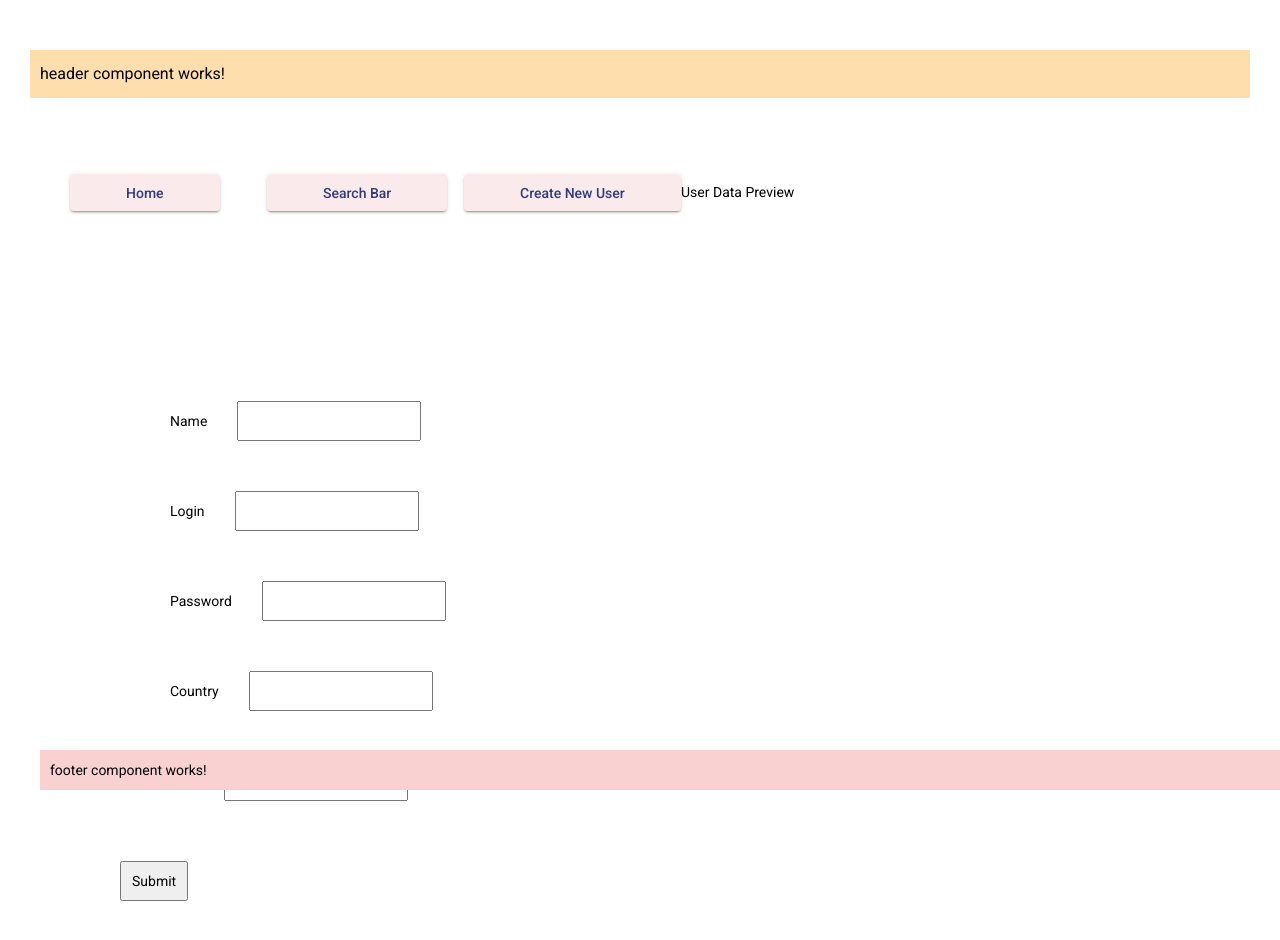
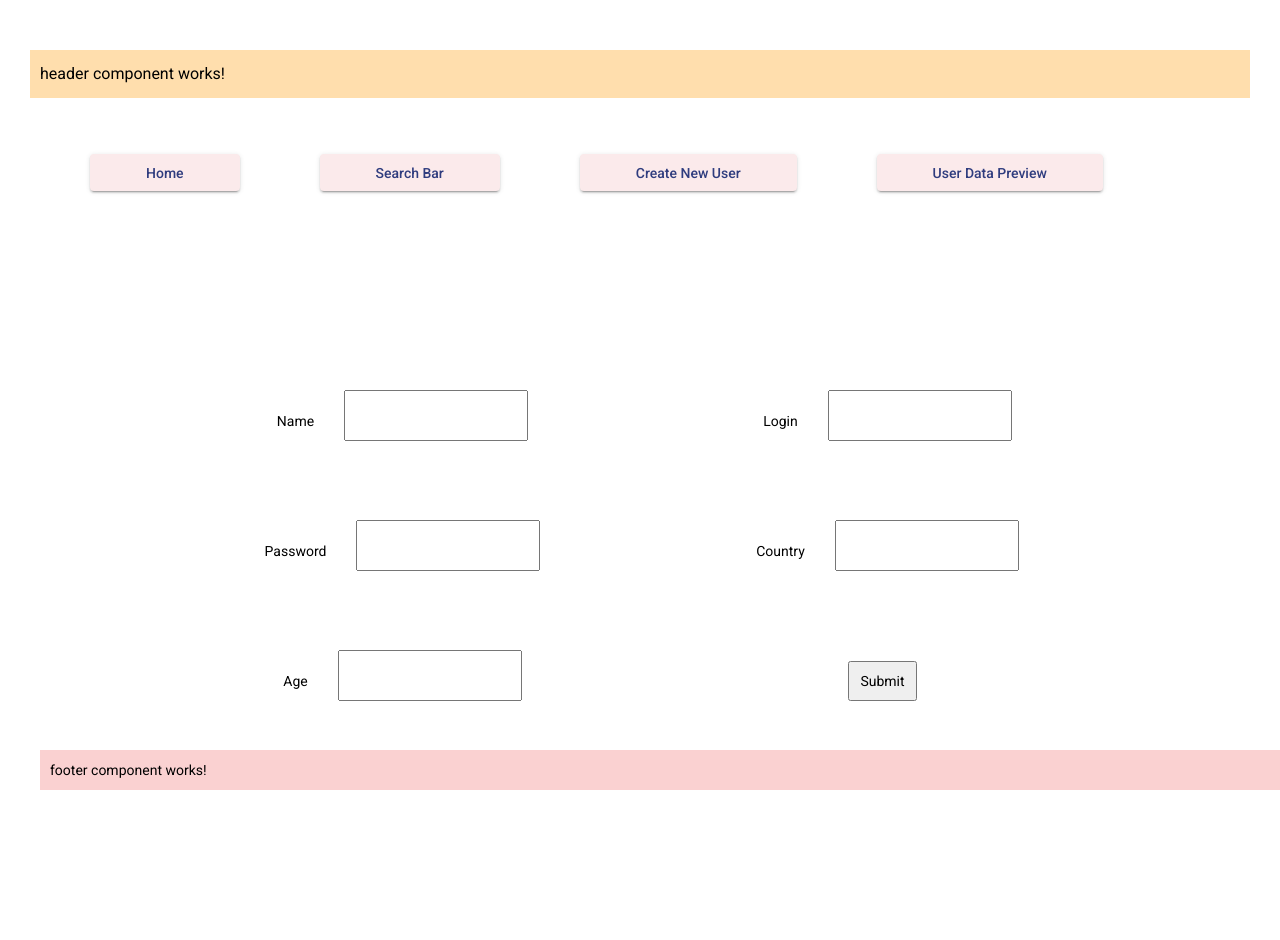
Before and after one commit to Stasiek99/AA-Angular-public, an Angular app: page /create-new-user in a window 1280 px wide. Shown: the top 940 px of the page. After the commit the page ends 899 px from the top, so only its background shows below. Built offline with nearby package versions, Linux system fonts and the light colour scheme.

Commit message:
Added flex layout in CreateNewUserComponent

```diff
--- a/package.json
+++ b/package.json
@@ -18,6 +18,7 @@
     "@angular/common": "~13.3.0",
     "@angular/compiler": "~13.3.0",
     "@angular/core": "~13.3.0",
+    "@angular/flex-layout": "^13.0.0-beta.38",
     "@angular/forms": "~13.3.0",
     "@angular/material": "^13.3.9",
     "@angular/platform-browser": "~13.3.0",
--- a/src/app/app.component.html
+++ b/src/app/app.component.html
@@ -10,7 +10,7 @@
     <button mat-raised-button><a (click)="goToCreateUser()">Create New User</a></button>
   </li>
   <li>
-    <a (click)="goToUserPresentation()">User Data Preview</a>
+    <button mat-raised-button><a (click)="goToUserPresentation()">User Data Preview</a></button>
   </li>
 </ul>
 <router-outlet></router-outlet>
--- a/src/app/app.component.scss
+++ b/src/app/app.component.scss
@@ -1,6 +1,8 @@
 ul li {
-  display: inline-block;
+  display: inline;
   width: 15%;
+  padding: 30px;
+  margin-bottom: 5px;
 }
 
 ul li button{
--- a/src/app/create-new-user/components/create-new-user.component.html
+++ b/src/app/create-new-user/components/create-new-user.component.html
@@ -2,29 +2,39 @@
   <div class="row">
     <div class="col-xs-12 col-sm-10 col-md-8 col-sm-offset-1 col-md-offset-2">
       <form (ngSubmit)="onSubmit()" #f="ngForm">
-        <div id="user-data">
-          <div class="form-group">
-            <label for="name">Name</label>
-            <input type="text" id="name" class="form-control" ngModel name="name" required>
-          </div>
-          <div class="form-group">
-            <label for="login">Login</label>
-            <input type="text" id="login" class="form-control" ngModel name="login" required>
-          </div>
-          <div class="form-group">
-            <label for="password">Password</label>
-            <input type="password" id="password" class="form-control" ngModel name="password" required>
-          </div>
-          <div class="form-group">
-            <label for="country">Country</label>
-            <input type="text" id="country" class="form-control" ngModel name="country" required>
-          </div>
-          <div class="form-group">
-            <label for="age">Age</label>
-            <input type="number" id="age" class="form-control" ngModel name="age" required>
+        <div fxLayout="column" fxLayoutGap="40px">
+          <div id="user-data">
+            <div fxLayout="row" fxLayoutGap="40px" fxLayout.xs="column">
+              <div class="form-group" fxFlex fxLayoutAlign="center">
+                  <label for="name">Name</label>
+                  <input matInput type="text" id="name" class="form-control" ngModel name="name" required>
+              </div>
+              <div class="form-group" fxFlex fxLayoutAlign="center">
+                <label for="login">Login</label>
+                <input matInput type="text" id="login" class="form-control" ngModel name="login" required>
+              </div>
+            </div>
+            <div fxLayout="row" fxLayoutGap="40px" fxLayout.xs="column">
+              <div class="form-group" fxFlex fxLayoutAlign="center">
+                <label for="password">Password</label>
+                <input matInput type="password" id="password" class="form-control" ngModel name="password" required>
+              </div>
+              <div class="form-group" fxFlex fxLayoutAlign="center">
+                <label for="country">Country</label>
+                <input matInput type="text" id="country" class="form-control" ngModel name="country" required>
+              </div>
+            </div>
+            <div fxLayout="row" fxLayoutGap="40px" fxLayout.xs="column">
+              <div class="form-group" fxFlex fxLayoutAlign="center">
+                <label for="age">Age</label>
+                <input matInput type="number" id="age" class="form-control" ngModel name="age" required>
+              </div>
+              <div fxFlex fxLayoutAlign="center">
+                <button class="btn btn-primary" type="submit">Submit</button>
+              </div>
+            </div>
           </div>
         </div>
-        <button class="btn btn-primary" type="submit">Submit</button>
       </form>
     </div>
   </div>
--- a/src/app/create-new-user/components/create-new-user.component.scss
+++ b/src/app/create-new-user/components/create-new-user.component.scss
@@ -1,3 +1,3 @@
 input.ng-invalid.ng-touched {
-  border: 1px solid darkred;
+  border: 1px solid red;
 }
```
Also changed, not shown: src/app/create-new-user/create-new-user.module.ts (+13 -2 lines), 1 other file (tests, documents, lock files or other folders).
